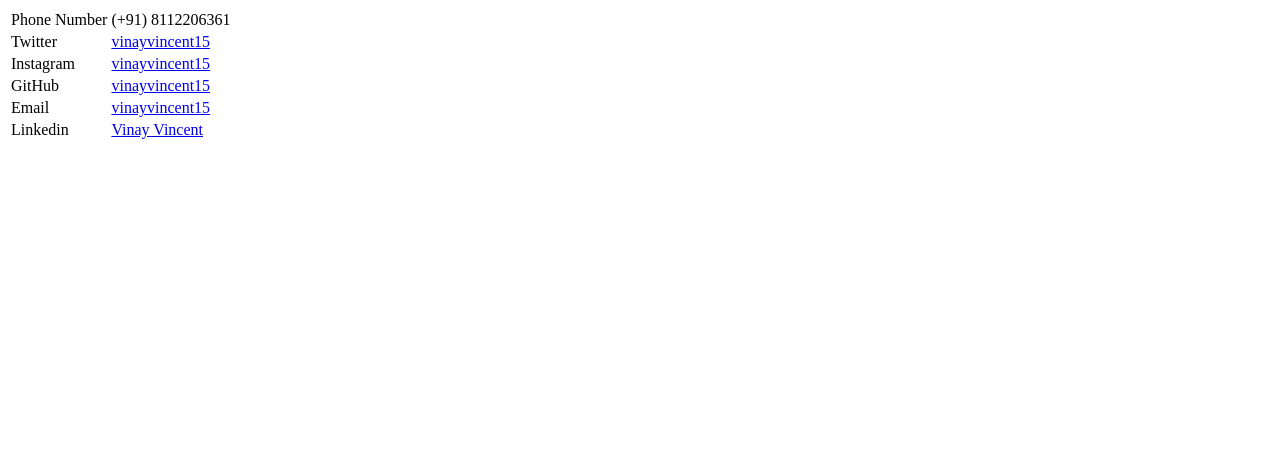
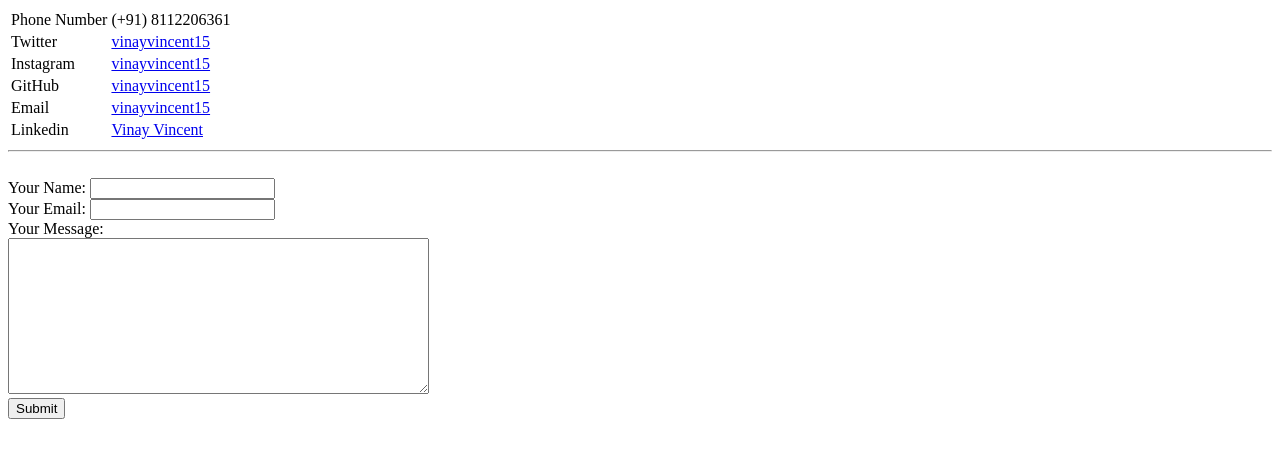
Before and after one commit to VinayVincent15/CV, a plain HTML site: page Contact.html in a window 1280 px wide. Drawn offline with Linux system fonts and the light colour scheme.

Commit message:
Update Contact.html

```diff
--- a/Contact.html
+++ b/Contact.html
@@ -57,6 +57,20 @@
             </td>
         </tr>
     </table>
-
+    <hr>
+    <br>
+    <form action="mailto:vinayvincent15@gmail.com" method="post" enctype="text/plain">
+        <label>Your Name: </label>
+        <input type="text" name="Name">
+        <br>
+        <label>Your Email: </label>
+        <input type="email" name="Email">
+        <br>
+        <label>Your Message: </label>
+        <br>
+        <textarea rows="10" cols="50" name="Message"> </textarea>
+        <br>
+        <input type="submit" name="Submit">
+    </form>
 </body>
 </html>
```
